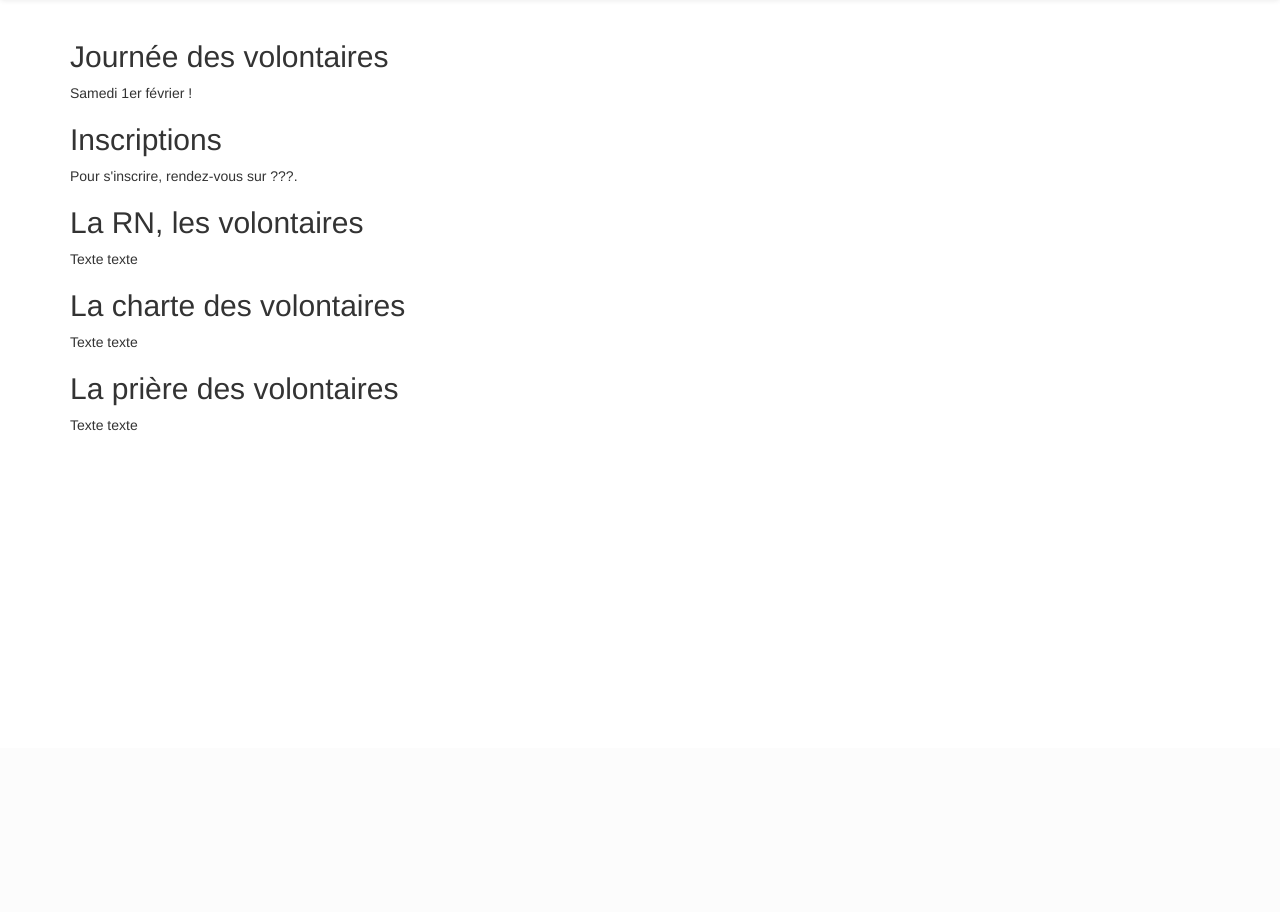
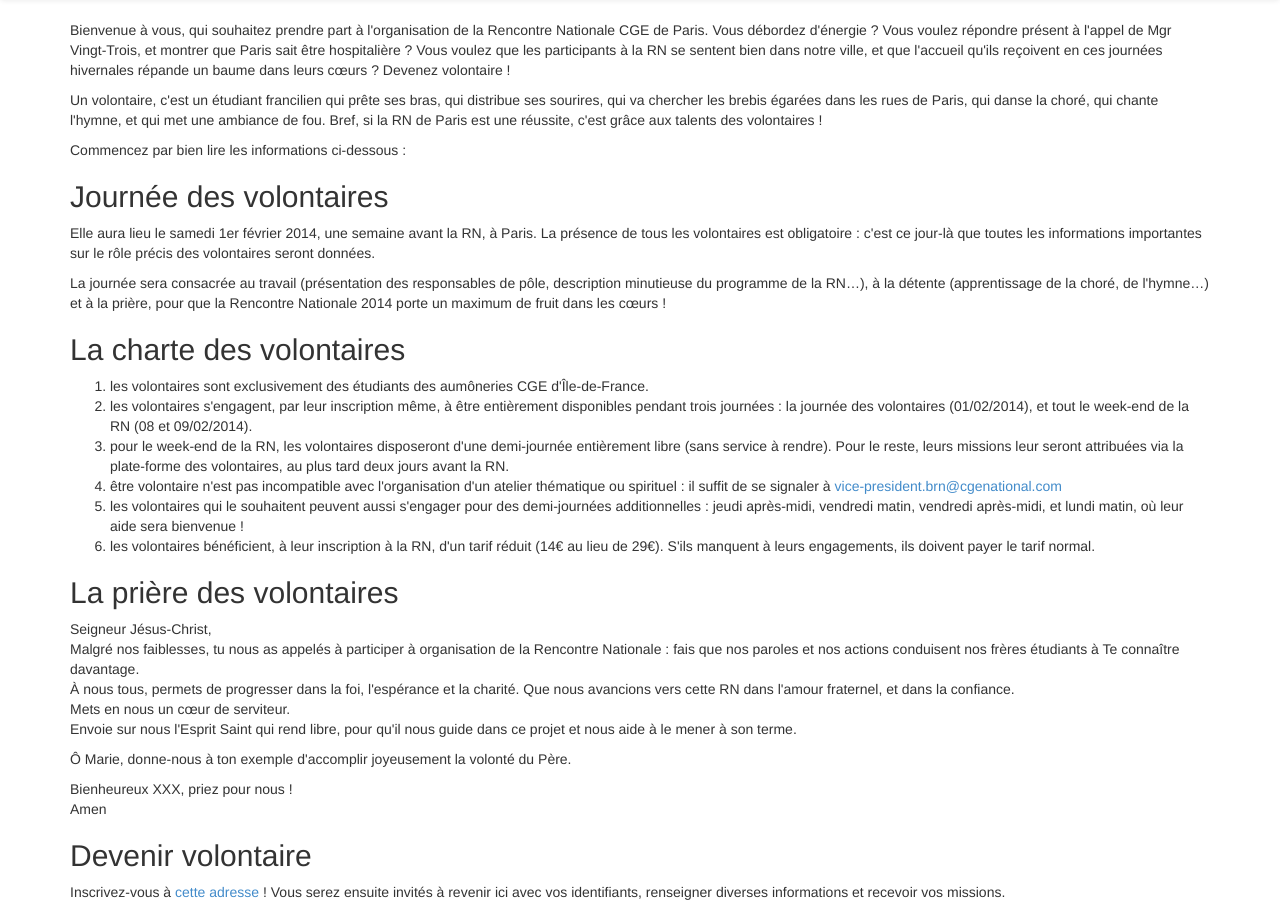
Before and after one commit to brunal/rn, a Python web app: template templates/index.html in a window 1280 px wide. Shown: the part 52-964 px from the top of the page. Before the commit the page ends 483 px from the top, so only its background shows below. Run offline with Jinja, Linux system fonts and the light colour scheme; the template is opened without the code that fills it, so the values that code supplies are empty.

Commit message:
Index page text

```diff
--- a/templates/index.html
+++ b/templates/index.html
@@ -3,18 +3,37 @@
 {% block title %}Bienvenue{% endblock %}
 
 {% block body %}
+    <p>Bienvenue à vous, qui souhaitez prendre part à l'organisation de la Rencontre Nationale CGE de Paris. Vous débordez d'énergie ? Vous voulez répondre présent à l'appel de Mgr Vingt-Trois, et montrer que Paris sait être hospitalière ? Vous voulez que les participants à la RN se sentent bien dans notre ville, et que l'accueil qu'ils reçoivent en ces journées hivernales répande un baume dans leurs cœurs ? Devenez volontaire !</p>
+    <p>Un volontaire, c'est un étudiant francilien qui prête ses bras, qui distribue ses sourires, qui va chercher les brebis égarées dans les rues de Paris, qui danse la choré, qui chante l'hymne, et qui met une ambiance de fou. Bref, si la RN de Paris est une réussite, c'est grâce aux talents des volontaires !</p>
+    <p>Commencez par bien lire les informations ci-dessous :</p>
+
     <h2 id="date-journee">Journée des volontaires</h2>
-    <p>Samedi 1er février !</p>
-
-    <h2 id="inscriptions">Inscriptions</h2>
-    <p>Pour s'inscrire, rendez-vous sur ???.</p>
-
-    <h2 id="presentation">La RN, les volontaires</h2>
-    <p>Texte texte</p>
+    <p>Elle aura lieu le samedi 1er février 2014, une semaine avant la RN, à Paris. La présence de tous les volontaires est obligatoire : c'est ce jour-là que toutes les informations importantes sur le rôle précis des volontaires seront données.</p>
+    <p>La journée sera consacrée au travail (présentation des responsables de pôle, description minutieuse du programme de la RN…), à la détente (apprentissage de la choré, de l'hymne…) et à la prière, pour que la Rencontre Nationale 2014 porte un maximum de fruit dans les cœurs !</p>
 
     <h2 id="charte">La charte des volontaires</h2>
-    <p>Texte texte</p>
+<ol>
+    <li>les volontaires sont exclusivement des étudiants des aumôneries CGE d'Île-de-France.</li>
+    <li>les volontaires s'engagent, par leur inscription même, à être entièrement disponibles pendant trois journées : la journée des volontaires (01/02/2014), et tout le week-end de la RN (08 et 09/02/2014).</li>
+    <li>pour le week-end de la RN, les volontaires disposeront d'une demi-journée entièrement libre (sans service à rendre). Pour le reste, leurs missions leur seront attribuées via la plate-forme des volontaires, au plus tard deux jours avant la RN.</li>
+    <li>être volontaire n'est pas incompatible avec l'organisation d'un atelier thématique ou spirituel : il suffit de se signaler à <a href="mailto:vice-president.brn@cgenational.com">vice-president.brn@cgenational.com</a></li>
+    <li>les volontaires qui le souhaitent peuvent aussi s'engager pour des demi-journées additionnelles : jeudi après-midi, vendredi matin, vendredi après-midi, et lundi matin, où leur aide sera bienvenue !</li>
+    <li>les volontaires bénéficient, à leur inscription à la RN, d'un tarif réduit (14€ au lieu de 29€). S'ils manquent à leurs engagements, ils doivent payer le tarif normal.</li>
+</ol>
 
     <h2 id="priere">La prière des volontaires</h2>
-    <p>Texte texte</p>
+    <p>Seigneur Jésus-Christ,<br/>
+    Malgré nos faiblesses, tu nous as appelés à participer à organisation de la Rencontre Nationale : fais que nos paroles et nos actions conduisent nos frères étudiants à Te connaître davantage.<br/>
+    À nous tous, permets de progresser dans la foi, l'espérance et la charité. Que nous avancions vers cette RN dans l'amour fraternel, et dans la confiance.<br/>
+    Mets en nous un cœur de serviteur.<br/>
+    Envoie sur nous l'Esprit Saint qui rend libre, pour qu'il nous guide dans ce projet et nous aide à le mener à son terme.</p>
+
+    <p>Ô Marie, donne-nous à ton exemple d'accomplir joyeusement la volonté du Père.</p>
+
+    <p>Bienheureux XXX, priez pour nous !<br/>
+    Amen</p>
+
+    <h2 id="devenir-volontaire">Devenir volontaire</h2>
+<p>Inscrivez-vous à <a href="http://inscriptionsrn2014.cgenational.com">cette adresse</a> ! Vous serez ensuite invités à revenir ici avec vos identifiants, renseigner diverses informations et recevoir vos missions.</p>
+
 {% endblock %}
```
